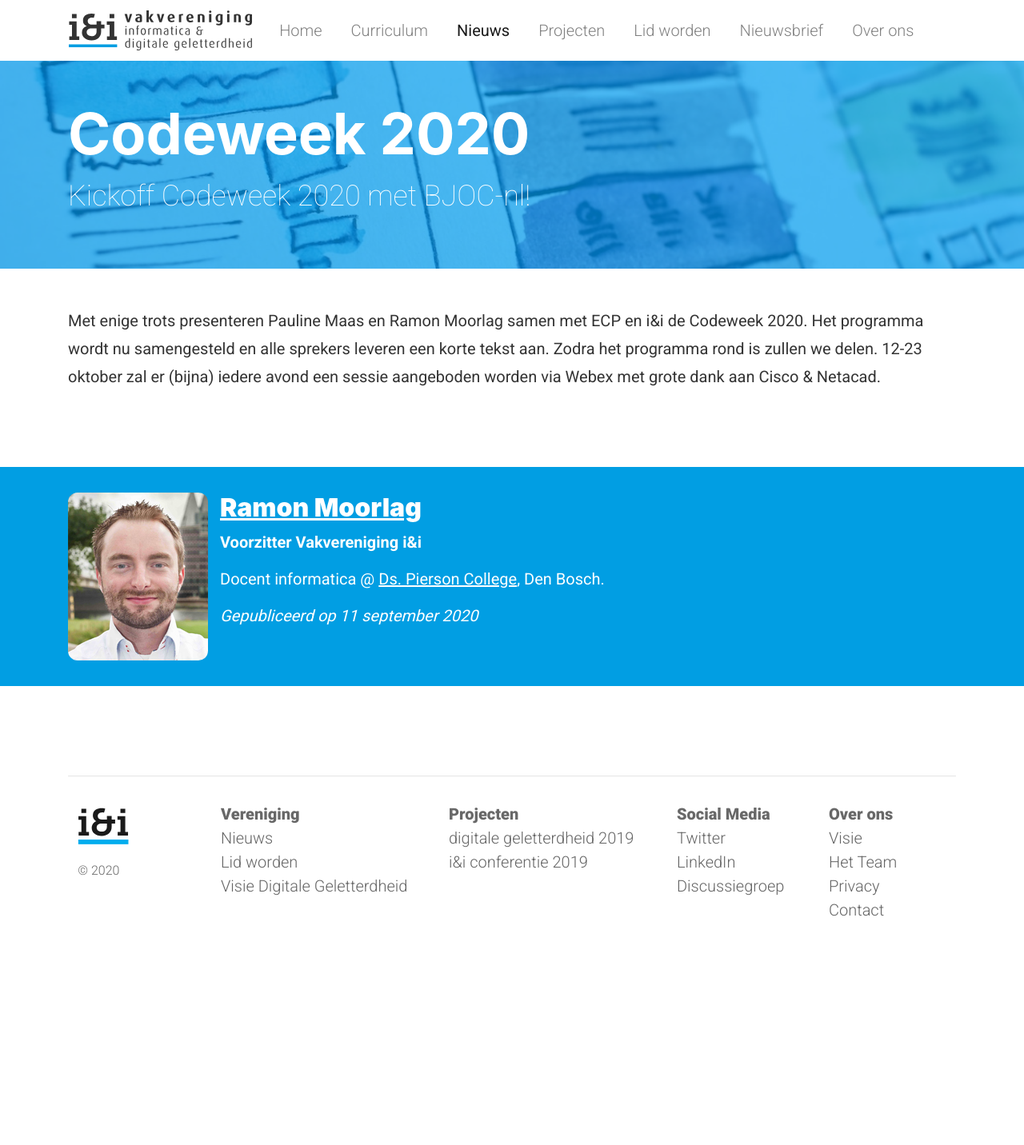
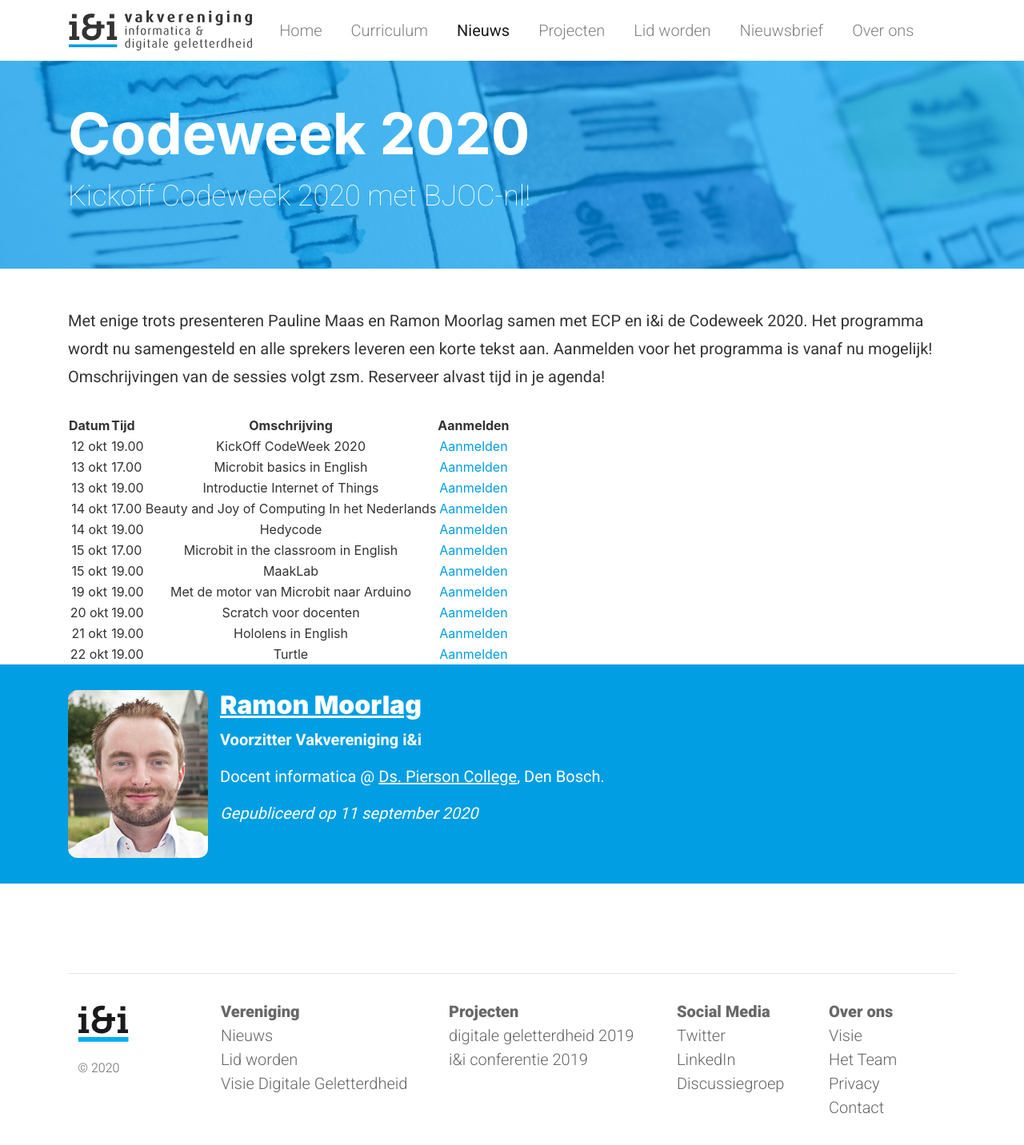
Before and after one commit to ieni/website, a Jekyll site: the page built from _posts/2020-09-11-code-week.md, in a window 1280 px wide. Shown: the whole page at 80% size. Built offline with Jekyll 4.4.1, drawn with Linux system fonts in a browser that asks for light colours; before the commit the page ends 1185 px from its top, so only the background shows below that.

Commit message:
Update 2020-09-11-code-week.md

```diff
--- a/_posts/2020-09-11-code-week.md
+++ b/_posts/2020-09-11-code-week.md
@@ -6,5 +6,19 @@ layout: post
 header: /assets/img/content/website-sketch.jpg
 ---
 Met enige trots presenteren Pauline Maas en Ramon Moorlag samen met ECP en i&i de Codeweek 2020.
-Het programma wordt nu samengesteld en alle sprekers leveren een korte tekst aan. Zodra het programma rond is zullen we delen.
-12-23 oktober zal er (bijna) iedere avond een sessie aangeboden worden via Webex met grote dank aan Cisco & Netacad.
+Het programma wordt nu samengesteld en alle sprekers leveren een korte tekst aan. Aanmelden voor het programma is vanaf nu mogelijk!
+Omschrijvingen van de sessies volgt zsm. Reserveer alvast tijd in je agenda!
+
+|  Datum | Tijd  |                  Omschrijving                 |                                                         Aanmelden                                                         |
+|:------:|-------|:---------------------------------------------:|:-------------------------------------------------------------------------------------------------------------------------:|
+| 12 okt | 19.00 | KickOff CodeWeek 2020                         | [Aanmelden](https://gudehaan-gasandbox.webex.com/gudehaan-gasandbox/onstage/g.php?MTID=ecb926cd9564c67b4e511702ed0337ff9) |
+| 13 okt | 17.00 | Microbit basics in English                    | [Aanmelden](https://gudehaan-gasandbox.webex.com/gudehaan-gasandbox/onstage/g.php?MTID=eadf5a942ab74de42b35b34854d714a55) |
+| 13 okt | 19.00 | Introductie Internet of Things                | [Aanmelden](https://gudehaan-gasandbox.webex.com/gudehaan-gasandbox/onstage/g.php?MTID=ef685580dda97c71037b15c3b1c11207a) |
+| 14 okt | 17.00 | Beauty and Joy of Computing In het Nederlands | [Aanmelden](https://gudehaan-gasandbox.webex.com/gudehaan-gasandbox/onstage/g.php?MTID=ee2da43f5d0ba87bdc94b179da8373426) |
+| 14 okt | 19.00 | Hedycode                                      | [Aanmelden](https://gudehaan-gasandbox.webex.com/gudehaan-gasandbox/onstage/g.php?MTID=eeb3c6fe237d5772d0cd83a9e2a9d969a) |
+| 15 okt | 17.00 | Microbit in the classroom in English          | [Aanmelden](https://gudehaan-gasandbox.webex.com/gudehaan-gasandbox/onstage/g.php?MTID=e8487ae7c927e06f3273b973a437b95a5) |
+| 15 okt | 19.00 | MaakLab                                       | [Aanmelden](https://gudehaan-gasandbox.webex.com/gudehaan-gasandbox/onstage/g.php?MTID=ed84f371b0284da27fb95f388c4d5b2f0) |
+| 19 okt | 19.00 | Met de motor van Microbit naar Arduino        | [Aanmelden](https://gudehaan-gasandbox.webex.com/gudehaan-gasandbox/onstage/g.php?MTID=ef0c1a6346f2414f6a5de817d071e1764) |
+| 20 okt | 19.00 | Scratch voor docenten                         | [Aanmelden](https://gudehaan-gasandbox.webex.com/gudehaan-gasandbox/onstage/g.php?MTID=e5b61af6edd7fe498598594cee3d66560) |
+| 21 okt | 19.00 | Hololens in English                           | [Aanmelden](https://gudehaan-gasandbox.webex.com/gudehaan-gasandbox/onstage/g.php?MTID=eecd34476ae07f74d658a47b1c02e0dbe) |
+| 22 okt | 19.00 | Turtle                                        | [Aanmelden](https://gudehaan-gasandbox.webex.com/gudehaan-gasandbox/onstage/g.php?MTID=e73a1697cee70696c1e5b4956a367e392) |
```
